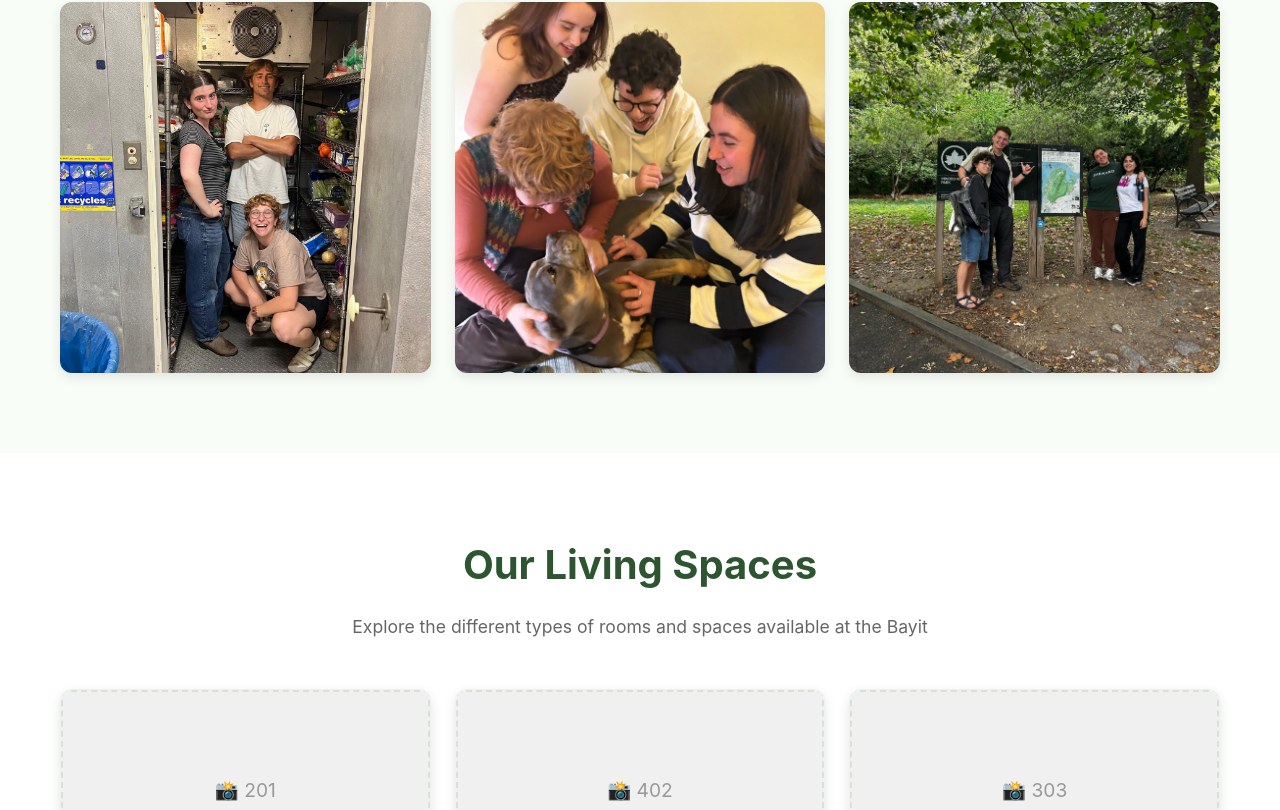
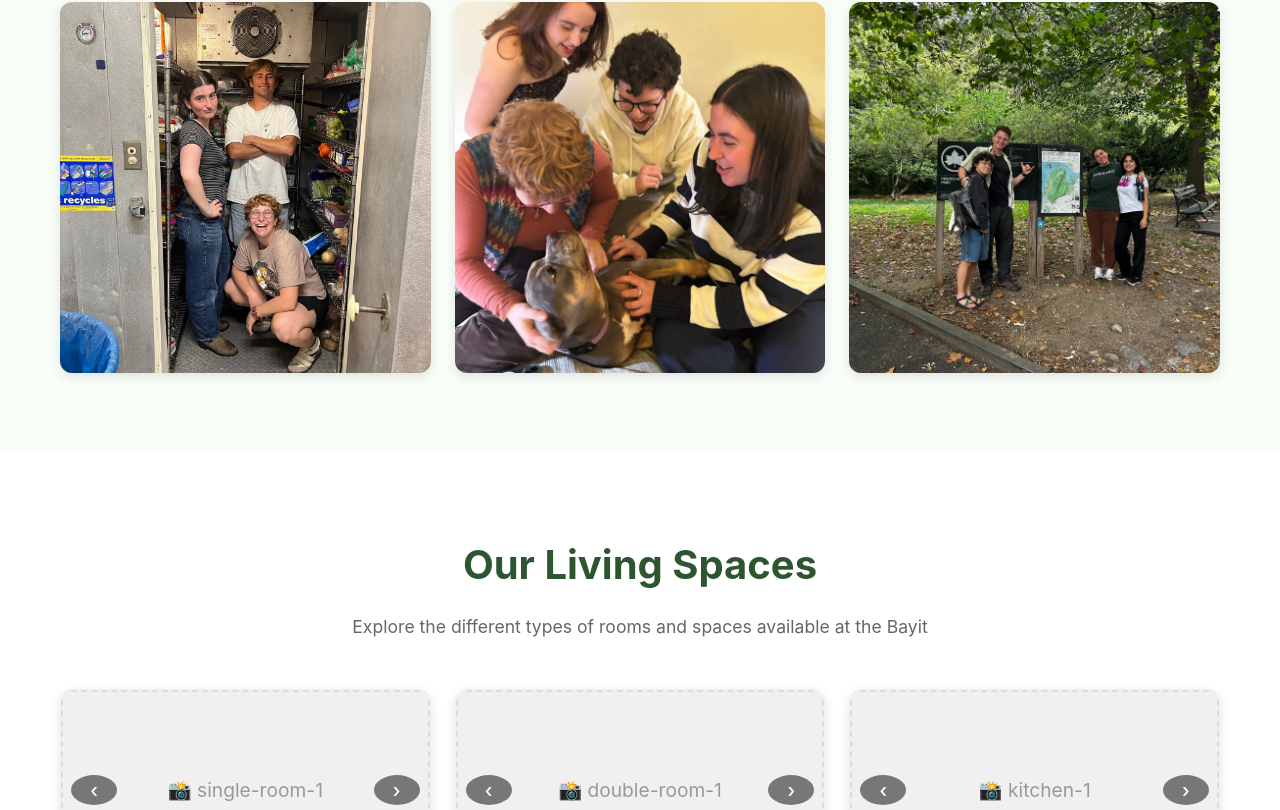
Before and after one commit to rboroda1/beit-ephraim-coop, a React (Vite) app: page / in a window 1280 px wide. Shown: the part 1967-2777 px from the top of the page. Built offline with nearby package versions, Linux system fonts and the light colour scheme.

Commit message:
Fixed some features and made the photos silly

```diff
--- a/src/components/Gallery.jsx
+++ b/src/components/Gallery.jsx
@@ -14,37 +14,37 @@ function Gallery() {
     {
       id: 1,
       title: "Bayitniks at Homecoming",
-      description: "Community members celebrating together at homecoming",
+      description: "Sharing our school spirit with our backyard neighbors",
       src: homecomingImage
     },
     {
       id: 2,
       title: "Cooking Communal Meal",
-      description: "Residents preparing a delicious meal together",
+      description: "Yakira cooking up something yummy",
       src: cookingImage
     },
     {
       id: 3,
       title: "Craft Night",
-      description: "Creative community time with arts and crafts",
+      description: "Arts and crafts time to de-stress",
       src: craftImage
     },
     {
       id: 4,
       title: "Friends in Walk-in Fridge",
-      description: "Having fun while organizing our food storage",
+      description: "Shoppers in the walk-in, ooh",
       src: fridgeImage
     },
     {
       id: 5,
       title: "Temporary Bayit Dog",
-      description: "Even our four-legged visitors are part of the family",
+      description: "The dog is temporary, and so is this picture",
       src: dogImage
     },
     {
       id: 6,
       title: "Urban Hike Excursion",
-      description: "Community adventures exploring the city together",
+      description: "Exploring the lovely nature of Manhattan together",
       src: hikeImage
     }
   ]
--- a/src/components/Hero.jsx
+++ b/src/components/Hero.jsx
@@ -32,7 +32,7 @@ function Hero() {
             Come live at the Beit Ephraim Food Co-Op!
           </p>
           <p className="hero-description">
-            We are Columbia's only pluralistic Jewish food co-op for both undergraduate and graduate students.
+            Columbia's pluralistic Jewish food co-op for undergraduate and graduate students
           </p>
           <button
             className="cta-button"
--- a/src/components/Rooms.css
+++ b/src/components/Rooms.css
@@ -41,8 +41,14 @@
   box-shadow: 0 12px 32px rgba(0, 0, 0, 0.15);
 }
 
+.room-image-container {
+  position: relative;
+  height: 200px;
+}
+
 .room-image-placeholder {
-  height: 200px;
+  width: 100%;
+  height: 100%;
   background: #f0f0f0;
   display: flex;
   align-items: center;
@@ -52,6 +58,62 @@
   border: 2px dashed #ddd;
 }
 
+.carousel-btn {
+  position: absolute;
+  top: 50%;
+  transform: translateY(-50%);
+  background: rgba(0, 0, 0, 0.5);
+  color: white;
+  border: none;
+  width: 30px;
+  height: 30px;
+  border-radius: 50%;
+  display: flex;
+  align-items: center;
+  justify-content: center;
+  cursor: pointer;
+  font-size: 1.2rem;
+  transition: all 0.3s ease;
+  z-index: 10;
+}
+
+.carousel-btn:hover {
+  background: rgba(0, 0, 0, 0.7);
+  transform: translateY(-50%) scale(1.1);
+}
+
+.carousel-prev {
+  left: 10px;
+}
+
+.carousel-next {
+  right: 10px;
+}
+
+.carousel-dots {
+  position: absolute;
+  bottom: 10px;
+  left: 50%;
+  transform: translateX(-50%);
+  display: flex;
+  gap: 6px;
+  z-index: 10;
+}
+
+.dot {
+  width: 8px;
+  height: 8px;
+  border-radius: 50%;
+  background: rgba(255, 255, 255, 0.5);
+  cursor: pointer;
+  transition: all 0.3s ease;
+}
+
+.dot.active {
+  background: white;
+  transform: scale(1.2);
+}
+
 .room-overlay {
   position: absolute;
   bottom: 0;
@@ -59,13 +121,13 @@
   right: 0;
   background: linear-gradient(transparent, rgba(44, 85, 48, 0.9));
   color: white;
-  padding: 2rem 1.5rem 1.5rem;
-  transform: translateY(70%);
+  padding: 2rem 1.5rem 2rem;
+  transform: translateY(55%);
   transition: transform 0.3s ease;
 }
 
 .room-item:hover .room-overlay {
-  transform: translateY(0);
+  transform: translateY(40px);
 }
 
 .room-overlay h4 {
@@ -212,7 +274,27 @@
   }
 
   .room-overlay {
-    transform: translateY(50%);
+    transform: translateY(60%);
+    padding: 1.5rem 1rem 1.5rem;
+  }
+
+  .carousel-btn {
+    width: 25px;
+    height: 25px;
+    font-size: 1rem;
+  }
+
+  .carousel-prev {
+    left: 5px;
+  }
+
+  .carousel-next {
+    right: 5px;
+  }
+
+  .dot {
+    width: 6px;
+    height: 6px;
   }
 
   .modal {
--- a/src/components/Rooms.jsx
+++ b/src/components/Rooms.jsx
@@ -3,51 +3,73 @@ import './Rooms.css'
 
 function Rooms() {
     const [selectedRoom, setSelectedRoom] = useState(null)
+    const [currentImageIndex, setCurrentImageIndex] = useState({})
 
     const rooms = [
         {
             id: 1,
-            title: "201",
+            title: "401",
             description: "Cozy private space perfect for studying and relaxing",
-            features: ["Private bedroom", "Shared bathroom", "Desk and storage", "Natural light"],
-            src: "single-room" // Placeholder - you'll add actual images
+            // features: ["Private bedroom", "Shared bathroom", "Desk and storage", "Natural light"],
+            images: ["single-room-1", "single-room-2", "single-room-3"] // Multiple images for carousel
         },
         {
             id: 2,
             title: "402",
             description: "Shared room with a roommate, great for building friendships",
-            features: ["Two beds", "Shared space", "Double the storage", "Built-in community"],
-            src: "double-room"
+            // features: ["Two beds", "Shared space", "Double the storage", "Built-in community"],
+            images: ["double-room-1", "double-room-2"]
         },
         {
             id: 3,
             title: "303",
             description: "Heart of the Bayit where all the cooking magic happens",
-            features: ["Full appliances", "Ample counter space", "Community dining", "Pantry storage"],
-            src: "kitchen"
+            // features: ["Full appliances", "Ample counter space", "Community dining", "Pantry storage"],
+            images: ["kitchen-1", "kitchen-2", "kitchen-3", "kitchen-4"]
         },
         {
             id: 4,
             title: "504",
             description: "Quiet space for focused work and group study sessions",
-            features: ["Comfortable seating", "Good lighting", "Whiteboards", "Quiet atmosphere"],
-            src: "study-lounge"
+            // features: ["Comfortable seating", "Good lighting", "Whiteboards", "Quiet atmosphere"],
+            images: ["study-lounge-1", "study-lounge-2"]
         },
         {
             id: 5,
             title: "605",
             description: "Social hub for movie nights, games, and hanging out",
-            features: ["Comfy couches", "Entertainment setup", "Game storage", "Social atmosphere"],
-            src: "common-room"
+            // features: ["Comfy couches", "Entertainment setup", "Game storage", "Social atmosphere"],
+            images: ["common-room-1", "common-room-2", "common-room-3"]
         },
         {
             id: 6,
             title: "506",
             description: "Clean, well-maintained shared bathroom facilities",
-            features: ["Multiple stalls", "Good lighting", "Storage space", "Regular cleaning"],
-            src: "bathroom"
+            // features: ["Multiple stalls", "Good lighting", "Storage space", "Regular cleaning"],
+            images: ["bathroom-1", "bathroom-2"]
         }
     ]
+
+    const nextImage = (roomId, e) => {
+        e.stopPropagation()
+        const room = rooms.find(r => r.id === roomId)
+        const currentIndex = currentImageIndex[roomId] || 0
+        const nextIndex = (currentIndex + 1) % room.images.length
+        setCurrentImageIndex(prev => ({ ...prev, [roomId]: nextIndex }))
+    }
+
+    const prevImage = (roomId, e) => {
+        e.stopPropagation()
+        const room = rooms.find(r => r.id === roomId)
+        const currentIndex = currentImageIndex[roomId] || 0
+        const prevIndex = currentIndex === 0 ? room.images.length - 1 : currentIndex - 1
+        setCurrentImageIndex(prev => ({ ...prev, [roomId]: prevIndex }))
+    }
+
+    const getCurrentImage = (room) => {
+        const index = currentImageIndex[room.id] || 0
+        return room.images[index]
+    }
 
     return (
         <section id="rooms" className="rooms">
@@ -64,19 +86,45 @@ function Rooms() {
                             className="room-item"
                             onClick={() => setSelectedRoom(room)}
                         >
-                            <div className="room-image-placeholder">
-                                📸 {room.title}
+                            <div className="room-image-container">
+                                <div className="room-image-placeholder">
+                                    📸 {getCurrentImage(room)}
+                                </div>
+                                {room.images.length > 1 && (
+                                    <>
+                                        <button
+                                            className="carousel-btn carousel-prev"
+                                            onClick={(e) => prevImage(room.id, e)}
+                                        >
+                                            ‹
+                                        </button>
+                                        <button
+                                            className="carousel-btn carousel-next"
+                                            onClick={(e) => nextImage(room.id, e)}
+                                        >
+                                            ›
+                                        </button>
+                                        <div className="carousel-dots">
+                                            {room.images.map((_, index) => (
+                                                <span
+                                                    key={index}
+                                                    className={`dot ${(currentImageIndex[room.id] || 0) === index ? 'active' : ''}`}
+                                                />
+                                            ))}
+                                        </div>
+                                    </>
+                                )}
                             </div>
                             <div className="room-overlay">
                                 <h4>{room.title}</h4>
                                 <p>{room.description}</p>
-                                <div className="room-features">
+                                {/* <div className="room-features">
                                     {room.features.slice(0, 2).map((feature, index) => (
                                         <span key={index} className="feature-tag">
                                             {feature}
                                         </span>
                                     ))}
-                                </div>
+                                </div> */}
                             </div>
                         </div>
                     ))}
@@ -89,14 +137,14 @@ function Rooms() {
                             <div className="modal-room-image">📸 {selectedRoom.title}</div>
                             <h3>{selectedRoom.title}</h3>
                             <p className="modal-description">{selectedRoom.description}</p>
-                            <div className="modal-features">
+                            {/* <div className="modal-features">
                                 <h4>Features:</h4>
                                 <ul>
                                     {selectedRoom.features.map((feature, index) => (
                                         <li key={index}>{feature}</li>
                                     ))}
                                 </ul>
-                            </div>
+                            </div> */}
                         </div>
                     </div>
                 )}
```
